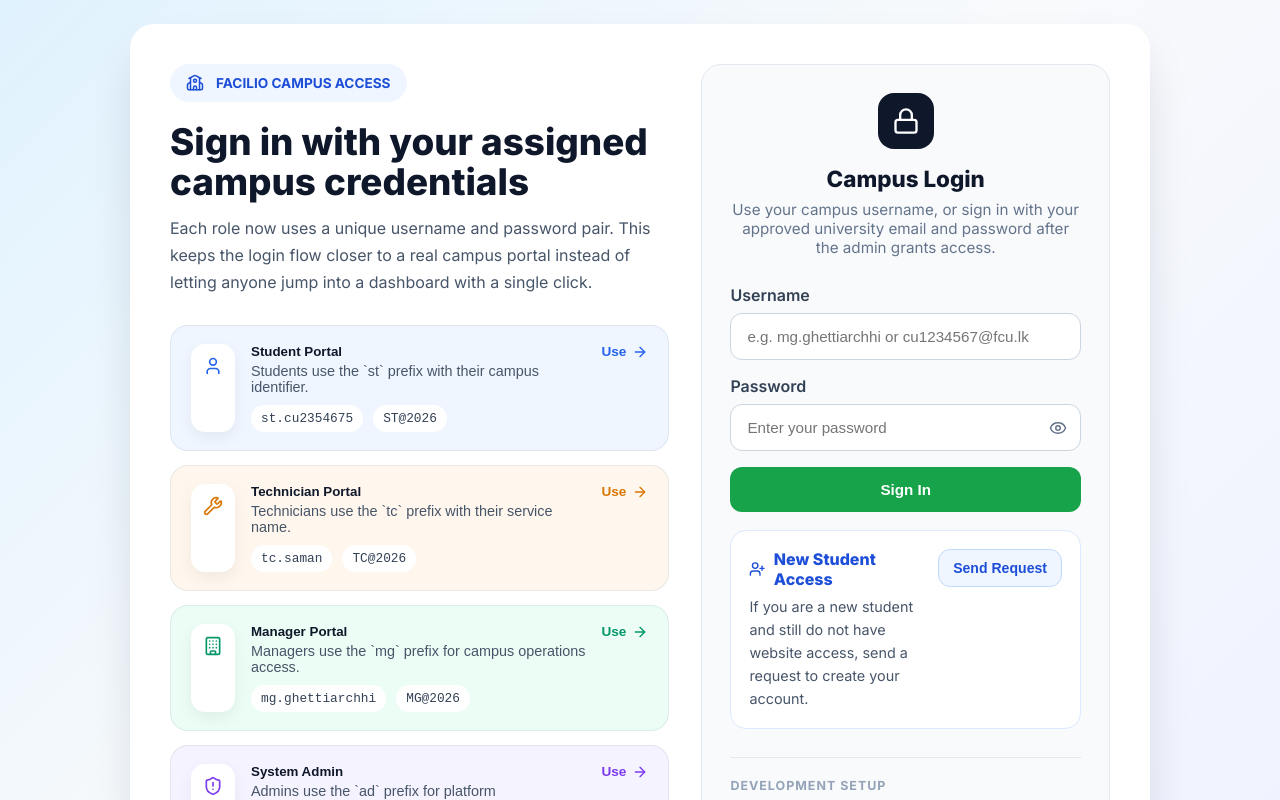
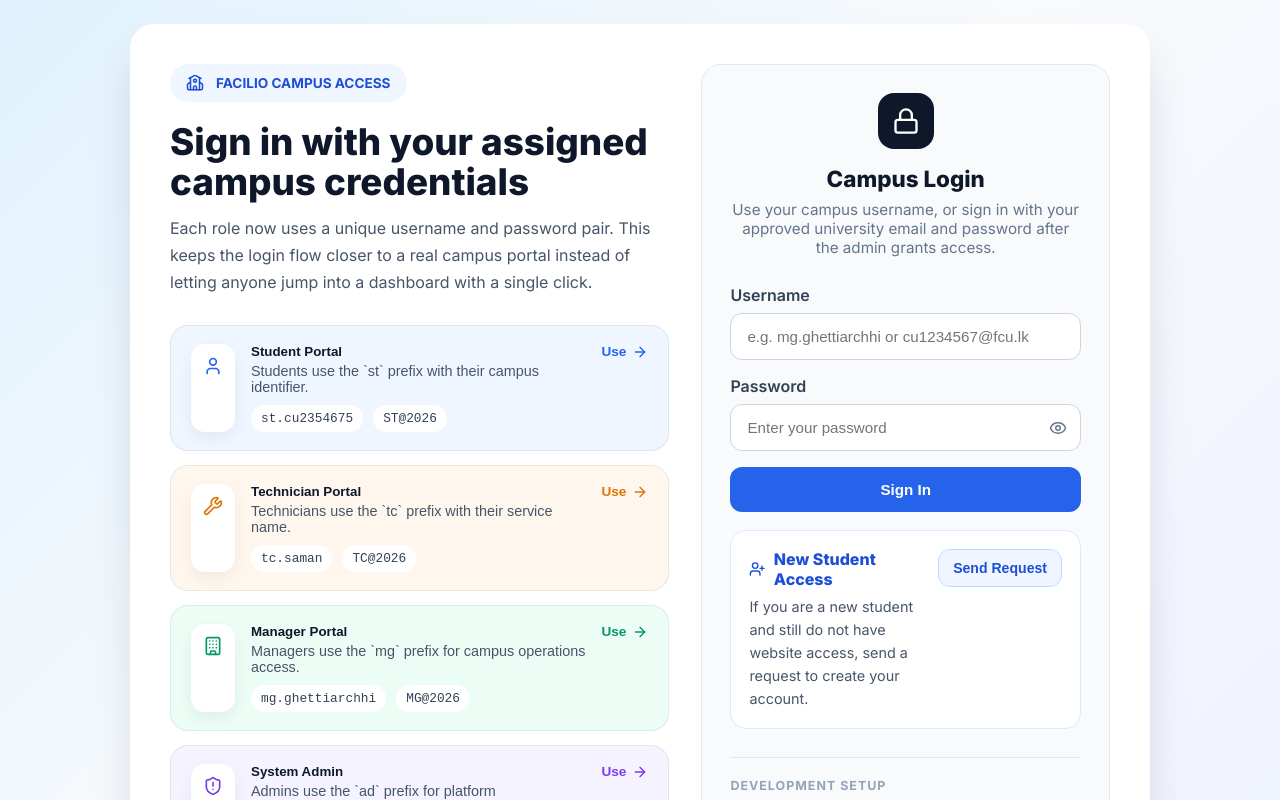
Before and after one commit to Nethmi28/it3030-paf-2026-smart-campus-statCore, a React app in the folder frontend/: page /login in a window 1280 px wide. Shown: the top 800 px of the page. Built offline with nearby package versions, Linux system fonts and the light colour scheme; no server answers; the HTML template or start-up script is replaced by a standard one.

Commit message:
Changed colour

```diff
--- a/frontend/src/pages/auth/LoginPage.jsx
+++ b/frontend/src/pages/auth/LoginPage.jsx
@@ -276,7 +276,7 @@ export default function LoginPage() {
                   type="submit"
                   disabled={isLoading}
                   style={{
-                    background: isLoading ? '#86efac' : '#16a34a',
+                    background: isLoading ? '#93c5fd' : '#2563eb',
                     color: 'white',
                     border: 'none',
                     borderRadius: '12px',
```
